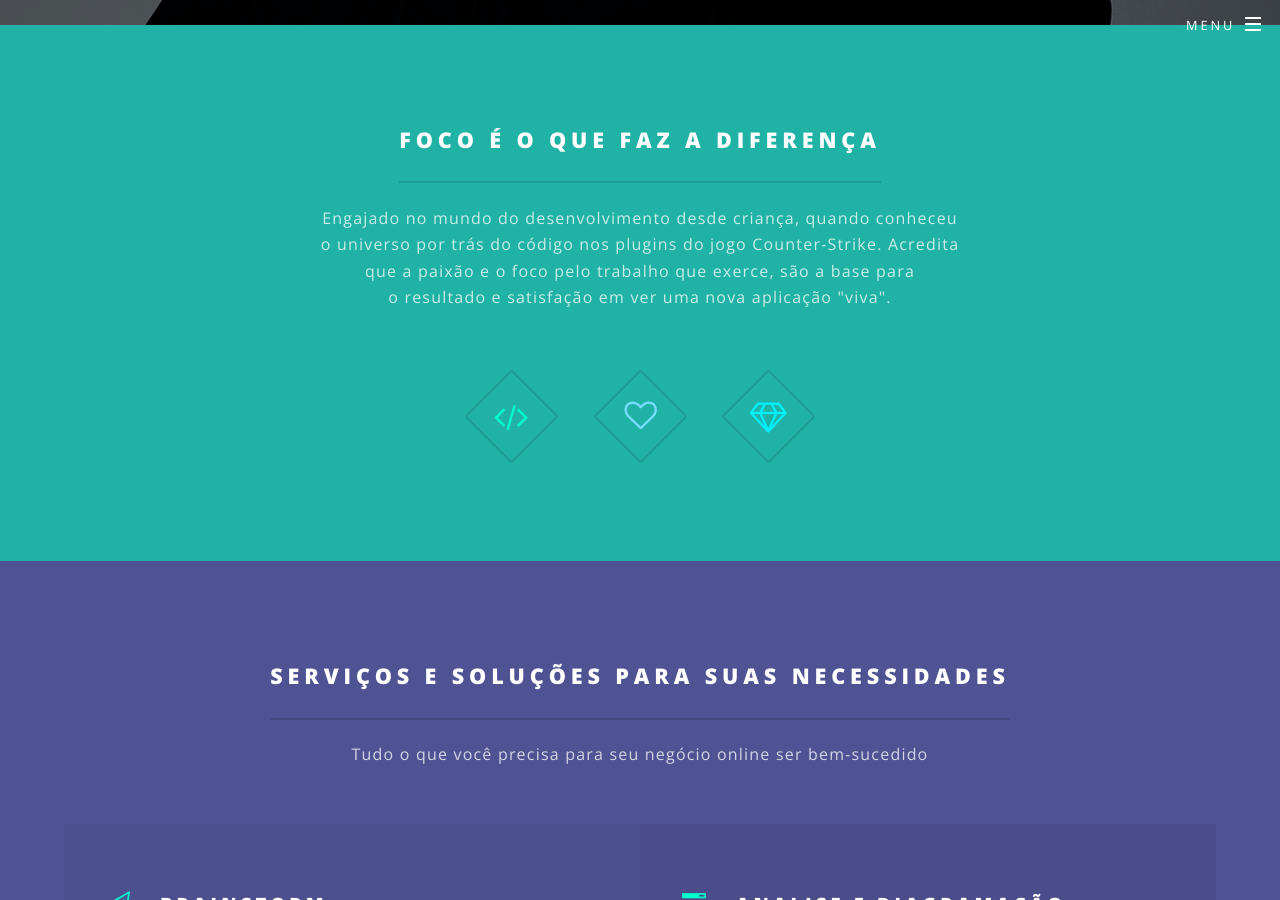
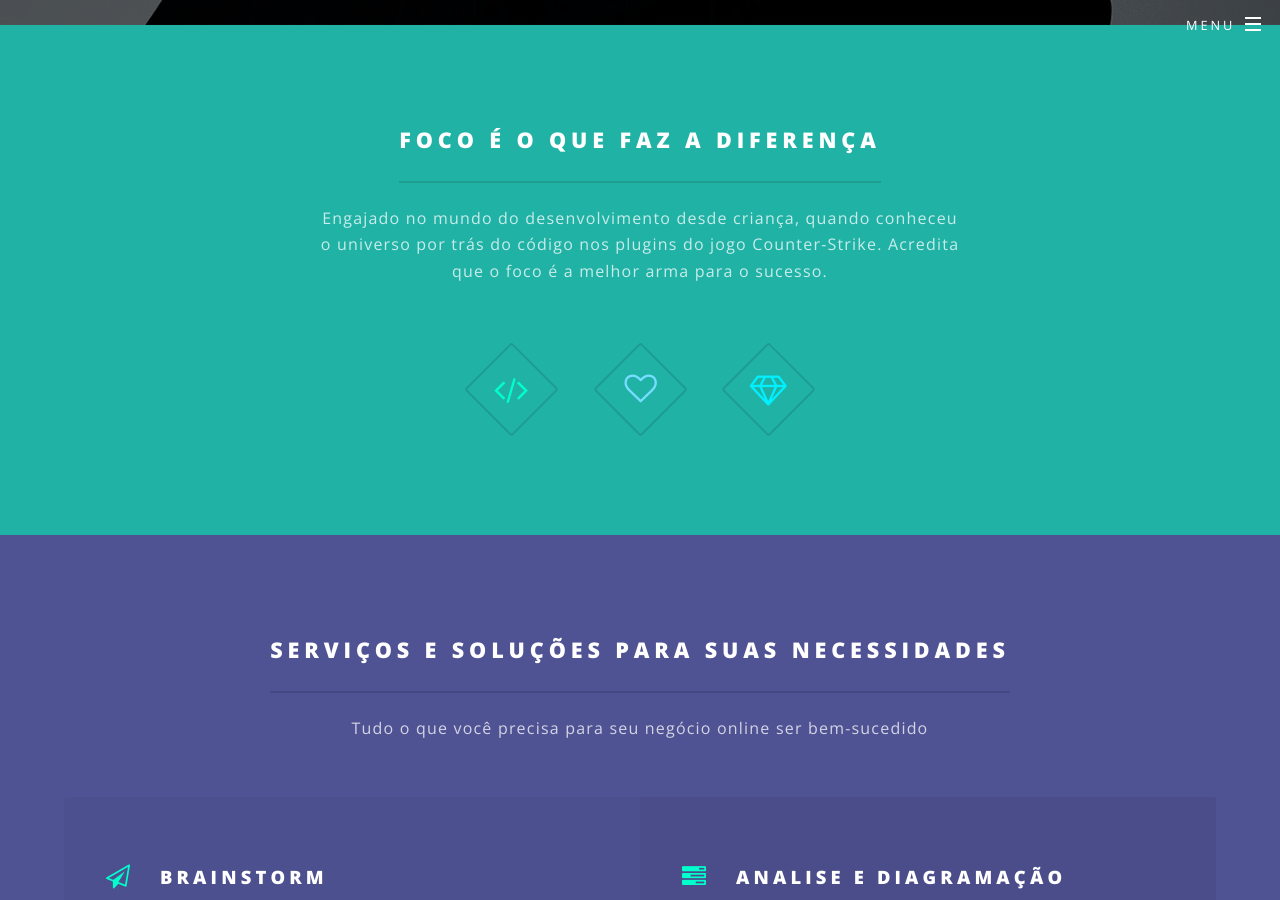
Before and after one commit to lucasrigato/lucasrigato, a Jekyll site: the page built from index.html, in a window 1280 px wide and 900 px high, scrolled down 875 px. Built offline with Jekyll 4.4.1, drawn with Linux system fonts in a browser that asks for light colours.

```diff
--- a/_includes/head.html
+++ b/_includes/head.html
@@ -3,7 +3,7 @@
   <meta name="viewport" content="width=device-width, initial-scale=1" />
   <title>{% if page.title %}{{ page.title | escape }}{% else %}{{ site.title | escape }}{% endif %}</title>
   <meta name="description" content="{% if page.excerpt %}{{ page.excerpt | strip_html | strip_newlines | truncate: 160 }}{% else %}{{ site.description }}{% endif %}">
-  <meta name="keywords" content="Desenvolvimento,Web,Sistemas,E-commerce,Institucional,CSS,HTML,Javascript,jQuery,Framework,Ruby,Python,PHP,Java">
+  <meta name="keywords" content="Desenvolvimento,Web,Sistemas,E-commerce,Institucional,CSS,HTML,Javascript,jQuery,Framework,Ruby,Python,PHP,Java,Kotlin,Crystal">
   <meta name="author" content="Lucas Rigato">
   <!--[if lte IE 8]><script src="{{ "/js/ie/html5shiv.js" | prepend: site.baseurl }}"></script><![endif]-->
   <link rel="canonical" href="{{ page.url | replace:'index.html','' | prepend: site.baseurl | prepend: site.url }}">
--- a/index.html
+++ b/index.html
@@ -20,8 +20,7 @@
 								<h2>Foco é o que faz a diferença</h2>
 								<p>Engajado no mundo do desenvolvimento desde criança, quando conheceu<br>
 									o universo por trás do código nos plugins do jogo Counter-Strike. Acredita<br>
-									que a paixão e o foco pelo trabalho que exerce, são a base para<br>
-									o resultado e satisfação em ver uma nova aplicação "viva".</p>
+									que o foco é a melhor arma para o sucesso.</p>
 							</header>
 							<ul class="icons major">
 								<li><span class="icon fa-code major style1"><span class="label">Dolor</span></span></li>
```
Also changed, not shown: 1 other file.
